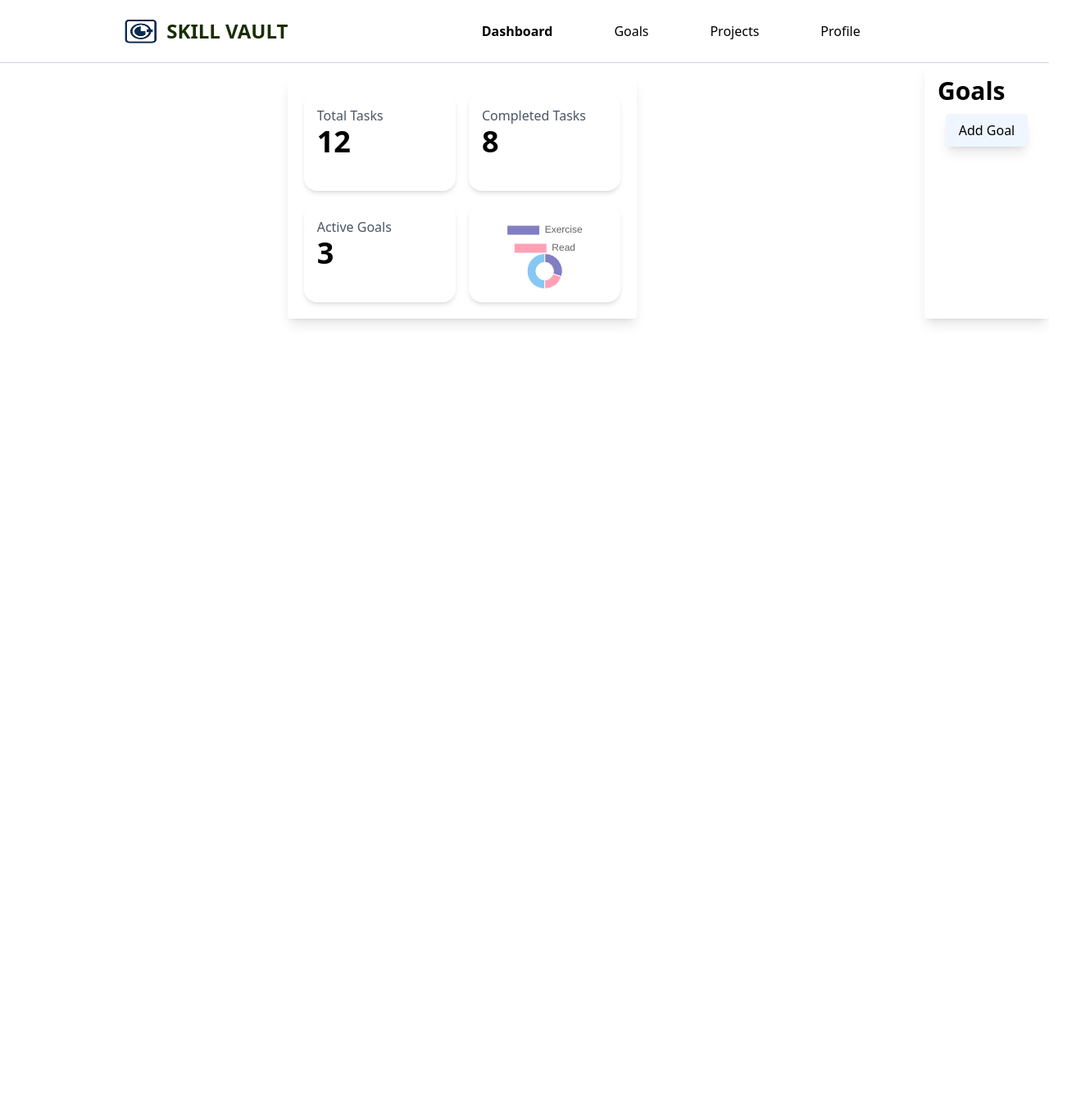
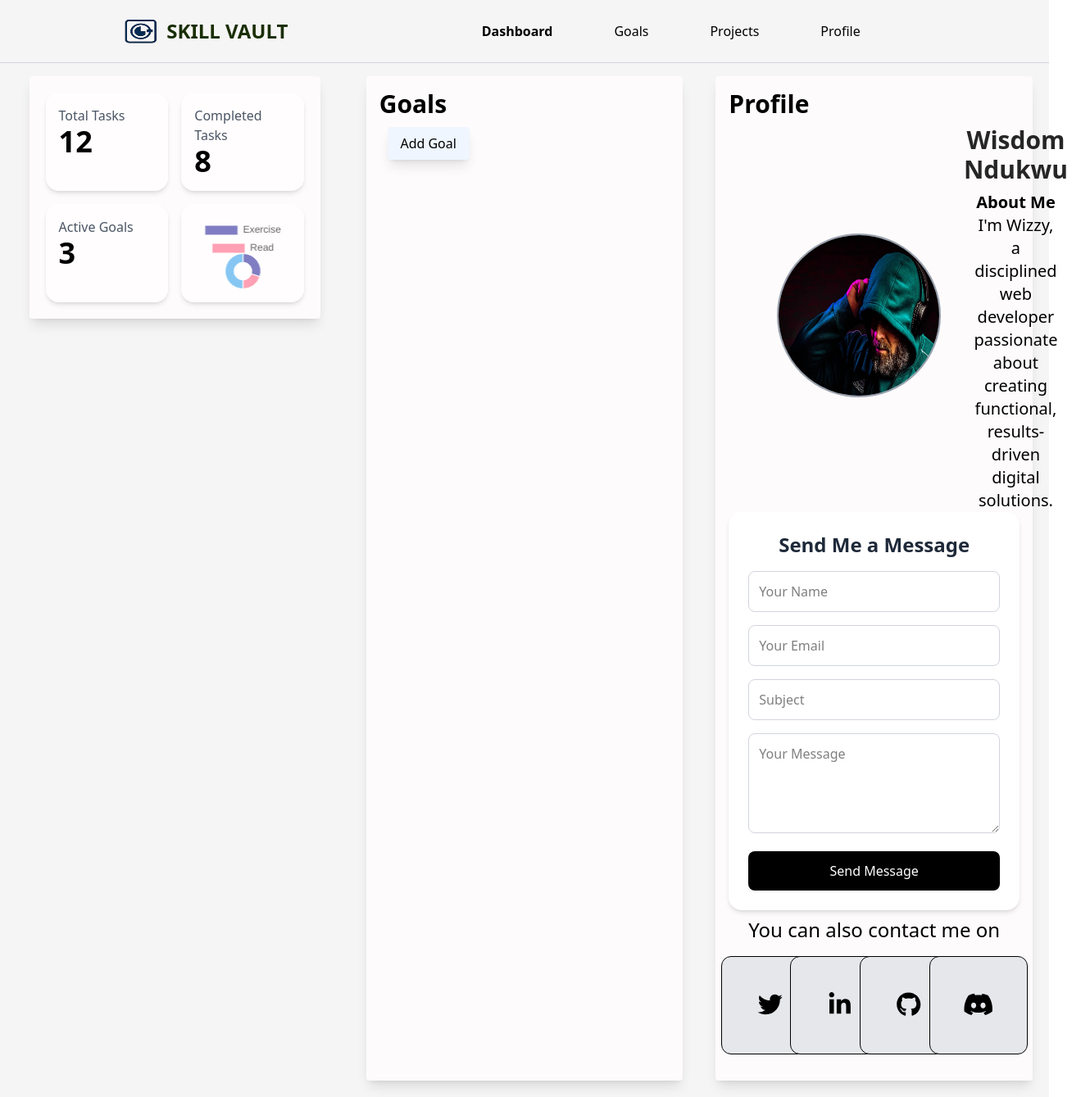
Before and after one commit to Wizzy019/skill-vault, a React (Vite) app: page / in a window 1280 px wide. Shown: the whole page at 82% size, 1330 px wide, since content can reach past the window. Before the commit the page ends 800 px from the top, so only its background shows below. Built offline with nearby package versions, Linux system fonts and the light colour scheme.

Commit message:
Added a form and the content of the profile page

```diff
--- a/package.json
+++ b/package.json
@@ -10,6 +10,9 @@
     "preview": "vite preview"
   },
   "dependencies": {
+    "@fortawesome/fontawesome-svg-core": "^7.1.0",
+    "@fortawesome/free-brands-svg-icons": "^7.1.0",
+    "@fortawesome/react-fontawesome": "^3.1.0",
     "@tailwindcss/vite": "^4.1.14",
     "chart.js": "^4.5.1",
     "react": "^19.1.1",
--- a/src/App.css
+++ b/src/App.css
@@ -8,10 +8,10 @@
     @apply font-bold
 }
 .main{
-    @apply p-5 rounded-2xl
+    @apply p-5 rounded-2xl  bg-[#fffefeb4]
 }
 .dashboard-card{
-    @apply rounded-2xl h-30 p-4 shadow-md
+    @apply rounded-2xl h-30 p-4 shadow-md  bg-[#fffefed7]
 }
 .dashboard-card-text{
     @apply text-gray-600
--- a/src/App.jsx
+++ b/src/App.jsx
@@ -11,7 +11,7 @@ import Profile from './pages/Profile'
 
 function App() {
   return (
-    <div className='h-screen w-full relative m-0 p-0 box-border text-pretty'>
+    <div className='min-h-screen w-full bg-[#f3f2f2c2] relative m-0 p-0 box-border text-pretty'>
       <Navbar />
       <Routes>
          <Route path="/" element={<Dashboard/>} />
--- /dev/null
+++ b/src/components/ContactForm.jsx
@@ -0,0 +1,82 @@
+import React from 'react'
+import { useState } from "react";
+
+function ContactForm() {
+  const [formData, setFormData] = useState({
+    name: "",
+    email: "",
+    subject: "",
+    message: "",
+  });
+
+  const handleChange = (e) => {
+    setFormData({ ...formData, [e.target.name]: e.target.value });
+  };
+
+  const handleSubmit = (e) => {
+    e.preventDefault();
+    console.log("Form submitted:", formData);
+    // you can replace this with your API or email service logic
+    setFormData({ name: "", email: "", subject: "", message: "" });
+  };
+
+  return (
+    <form
+      onSubmit={handleSubmit}
+      className="max-w-md mx-auto bg-white p-6 rounded-2xl shadow-md space-y-4"
+    >
+      <h2 className="text-2xl font-semibold text-gray-800 text-center">
+        Send Me a Message
+      </h2>
+
+      <input
+        type="text"
+        name="name"
+        placeholder="Your Name"
+        value={formData.name}
+        onChange={handleChange}
+        required
+        className="w-full p-3 border border-gray-300 rounded-lg focus:outline-none focus:ring-2 focus:ring-black"
+      />
+
+      <input
+        type="email"
+        name="email"
+        placeholder="Your Email"
+        value={formData.email}
+        onChange={handleChange}
+        required
+        className="w-full p-3 border border-gray-300 rounded-lg focus:outline-none focus:ring-2 focus:ring-black"
+      />
+
+      <input
+        type="text"
+        name="subject"
+        placeholder="Subject"
+        value={formData.subject}
+        onChange={handleChange}
+        required
+        className="w-full p-3 border border-gray-300 rounded-lg focus:outline-none focus:ring-2 focus:ring-black"
+      />
+
+      <textarea
+        name="message"
+        placeholder="Your Message"
+        rows="4"
+        value={formData.message}
+        onChange={handleChange}
+        required
+        className="w-full p-3 border border-gray-300 rounded-lg focus:outline-none focus:ring-2 focus:ring-black"
+      ></textarea>
+
+      <button
+        type="submit"
+        className="w-full bg-black text-white py-3 rounded-lg hover:bg-[#1a1a1abd] transition-900"
+      >
+        Send Message
+      </button>
+    </form>
+  );
+}
+
+export default ContactForm
--- a/src/components/ProjectCard.jsx
+++ b/src/components/ProjectCard.jsx
@@ -3,14 +3,18 @@ import React from 'react'
 import '../App.css'
 
 
-function ProjectCard({name, image, description, link}) {
+function ProjectCard({ brief, name, image, description, link}) {
   return (
-    <div className="min-h-60 w-64 flex flex-col justify-evenly gap-2.5 rounded-xl shadow-md
+    <div className="min-h-60 w-64 flex flex-col justify-evenly gap-2.5 bg-[#fffefed7] rounded-xl shadow-md
      p-3 text-black text-center text-3xl">
       <h2 className='text-3xl text-left'>{name}</h2>
-      <img src={image} alt="Project Img" className='size-30 m-auto' />
+      {!brief && (
+        <>
+        <img src={image} alt="Project Img" className='size-30 m-auto' />
         <p className='text-sm min-w-30 text-left'>{description}</p>
-        <a href={link} target="_blank" className='bg-transparent w-fit rounded-xl shadow-md p-2 text-lg'>Visit Project</a>
+        <a href={link} target="_blank" className='w-fit bg-[#e9e1e1a2] border-1 rounded-xl shadow-md p-2 text-lg'>Visit Project</a>
+        </>
+      )}
     </div>
   )
 }
--- a/src/pages/Dashboard.jsx
+++ b/src/pages/Dashboard.jsx
@@ -5,6 +5,7 @@ import { Bar, Doughnut, Line } from 'react-chartjs-2'
 import '../App.css'
 import sourceData from "../Data/sourceData.json";
 import Goals from './Goals';
+import Profile from './Profile';
 
 defaults.maintainAspectRatio = false;
 defaults.responsive = true;
@@ -12,8 +13,8 @@ defaults.responsive = true;
 
 function Dashboard() {
   return (
-    <div className='flex flex-1 justify-evenly flex-col md:flex-row '>
-      <div className='w-10/12 m-auto grid grid-cols-2 grid-rows-2 justify-items-stretch mt-4 gap-4 md:w-1/3 shadow-lg p-5 rounded-sm'>
+    <div className='grid grid-cols-1 auto-cols-fr md:grid-cols-3'>
+      <div className='w-10/12 m-auto grid grid-cols-2 grid-rows-2 justify-items-stretch mt-4 gap-4  bg-[#fffefec2] shadow-lg p-5 rounded-sm'>
       <div className='dashboard-card'>
         <h3 className='dashboard-card-text'>Total Tasks</h3>
         <p className='dashboard-card-number'>12</p>
@@ -50,6 +51,7 @@ function Dashboard() {
       </div>
     </div>
     <Goals/>
+    <Profile/>
     </div>
 
   )
--- a/src/pages/Goals.jsx
+++ b/src/pages/Goals.jsx
@@ -67,7 +67,7 @@ function Goals() {
 
 
  return (
-    <div className=' flex flex-col p-4 shadow-lg rounded-sm'>
+    <div className=' flex flex-col bg-[#fffefec2] m-5 mt-4 p-4 shadow-lg rounded-sm'>
       <h1 className='text-3xl font-semibold'>Goals</h1>
       {showForm && <form action=""
       onSubmit={handleSubmit}
--- a/src/pages/Profile.jsx
+++ b/src/pages/Profile.jsx
@@ -1,10 +1,42 @@
 import React from 'react'
+import { FontAwesomeIcon } from '@fortawesome/react-fontawesome'
+
+import ProfilePic from '../assets//profile-pic.jpg'
+import ContactForm from '../components/ContactForm'
+import { faDiscord, faGithub, faLinkedinIn, faTwitter } from '@fortawesome/free-brands-svg-icons'
+
 
 function Profile() {
   return (
-    <div>
-      My profile
-    </div>
+    <>
+      <div className='flex flex-col items-center bg-[#fffefec2] m-5 mt-4 p-4 shadow-lg rounded-sm text-pretty text-center'>
+        <h1 className='w-full text-3xl font-semibold mx-5 text-left text-pretty'>Profile</h1>
+       <div className='flex flex-col md:flex-row items-center justify-between md:w-2/3'>
+        <img src={ProfilePic} alt="profile-pic" className='size-50 rounded-full border-2 border-gray-400'/>
+       <div>
+        <h2 className='text-3xl font-semibold text-black/85 m-2'>Wisdom Ndukwu</h2>
+       <p className='text-xl font-light mx-10'>
+        <span className='text-2xlnpm  font-semibold'>About Me</span><br />
+       I'm Wizzy, a disciplined web developer passionate about creating functional, results-driven digital solutions.
+       </p>
+       </div>
+       </div>
+       <ContactForm/>
+       <div>
+        <h2 className='m-2 text-2xl'>You can also contact me on</h2>
+        <div className='grid grid-cols-2 md:grid-cols-4 auto-cols-fr place-items-center gap-4 m-4' >
+          <div className='size-30 flex items-center justify-center bg-gray-200 rounded-xl p-4 border-1'>
+            <a href=""><FontAwesomeIcon className='text-3xl text-center' icon={faTwitter}/></a></div>
+          <div className='size-30 flex items-center justify-center bg-gray-200 rounded-xl p-4 border-1'>
+           <a href=""><FontAwesomeIcon className='text-3xl text-center' icon={faLinkedinIn}/></a></div>
+          <div className='size-30 flex items-center justify-center bg-gray-200 rounded-xl p-4 border-1'>
+            <a href=""><FontAwesomeIcon className='text-3xl text-center' icon={faGithub}/></a></div>
+             <div className='size-30 flex items-center justify-center bg-gray-200 rounded-xl p-4 border-1'>
+            <a href=""><FontAwesomeIcon className='text-3xl text-center' icon={faDiscord}/></a></div>
+        </div>
+       </div>
+      </div>
+    </>
   )
 }
 
--- a/src/pages/Projects.jsx
+++ b/src/pages/Projects.jsx
@@ -1,4 +1,4 @@
-import React from 'react'
+import React, { useState } from 'react'
 
 import '../App.css'
 import ProjectCard from '../components/ProjectCard'
@@ -15,34 +15,64 @@ function Projects() {
           name: "Intell AI",
           image: `${IntellAi}`,
           description: "A well structured mock up AI page",
-            link: "http://intell-ai-wizzy.vercel.app"
+          link: "http://intell-ai-wizzy.vercel.app",
+          category: "Non React"
         },
          {
           name: "Nw Movies",
           image: `${NWMovies}`,
           description: "A modern app for browsing and viewing movie details",
-          link: "http://nw-movies.vercel.app"
+          link: "http://nw-movies.vercel.app",
+          category: "React Projects"
         },
          {
           name: "Expense Handler",
           image: `${Expense}`,
           description: "An app for tracking and managing daily expenses",
-          link: "http://expense-handler-app.vercel.app"
+          link: "http://expense-handler-app.vercel.app",
+           category: "React Projects"
         },
          {
           name: "Weather App",
           image: `${Weather}`,
           description: "A simple app for checking real-time weather updates",
-          link: "http://weather-app-wizzy.vercel.app"
+          link: "http://weather-app-wizzy.vercel.app",
+           category: "React Projects"
         }
       ]
 
+      const [selectedCategory, setSelectedCategory] = useState("All")
+
+      const categories = ['All', 'React Projects', "Non React"];
+
+      const filteredProjects = selectedCategory === 'All' ?
+      projects : projects.filter(project => project.category === selectedCategory);
+
   return (
-    <div className='grid grid-cols-1 auto-cols-fr place-items-center m-1.5 md:grid-cols-4'>
-      {projects.map((project) => (
+    <>
+    <h1 className='text-3xl font-semibold mx-2 text-center'>Projects</h1>
+     <div className=' flex flex-1 items-center justify-start gap-1 m-2 p-1'>
+     {categories.map((category) => (
+      <button
+      key={category}
+      onClick={() => setSelectedCategory(category)}
+        className={`px-4 py-2 rounded-md border ${
+        selectedCategory === category
+          ? "bg-black text-white"
+          : "bg-white text-black border-gray-300"
+      }`}
+      >
+        {category}
+      </button>
+     ))}
+     </div>
+     <div className='grid grid-cols-1 auto-cols-fr place-items-center m-1.5 md:grid-cols-4'>
+      {filteredProjects.map((project) => (
          <ProjectCard key={project.name} {...project}/>
       ))}
     </div>
+    </>
+
   )
 }
 
```
Also changed, not shown: src/assets/profile-pic.jpg (added), 1 other file (tests, documents, lock files or other folders).
